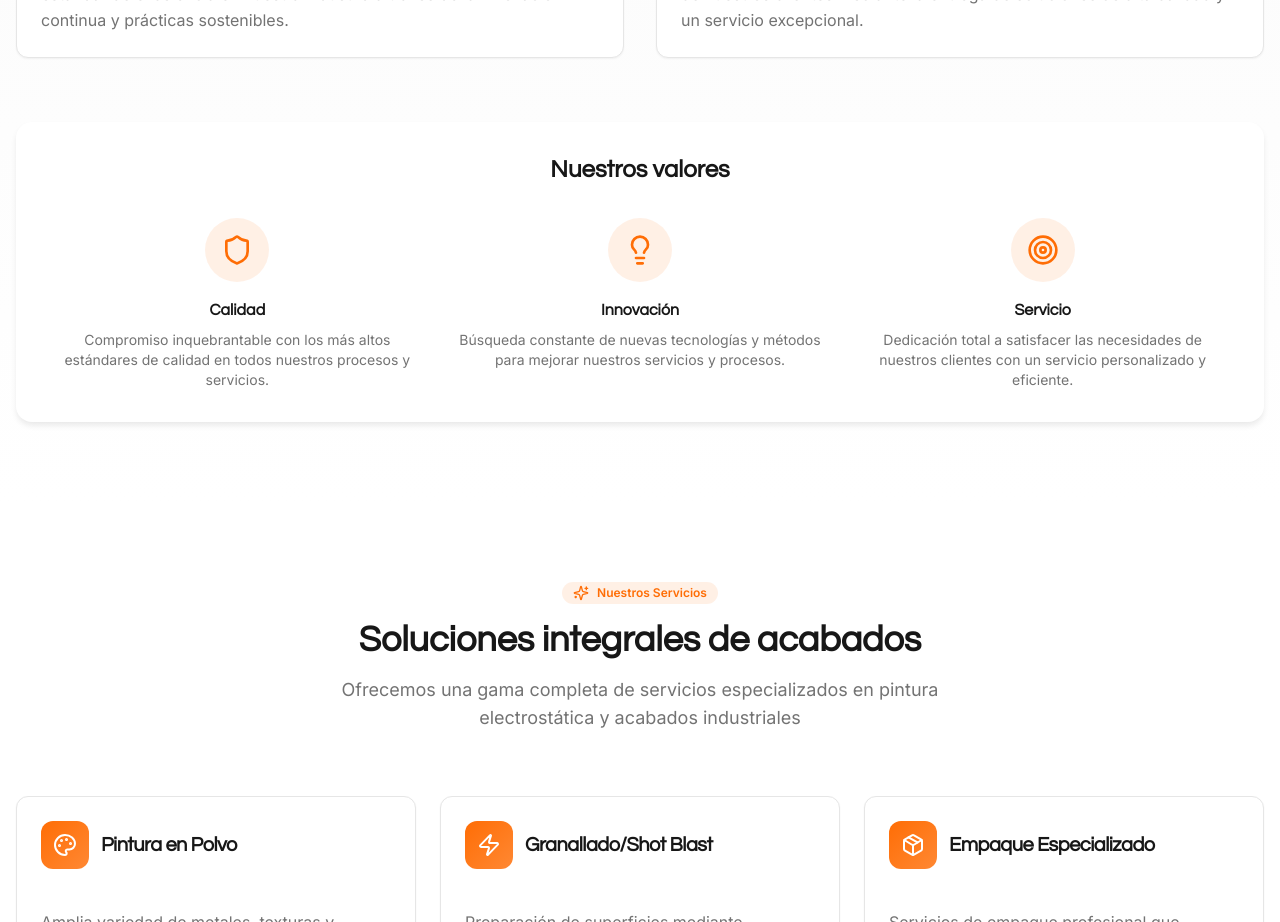
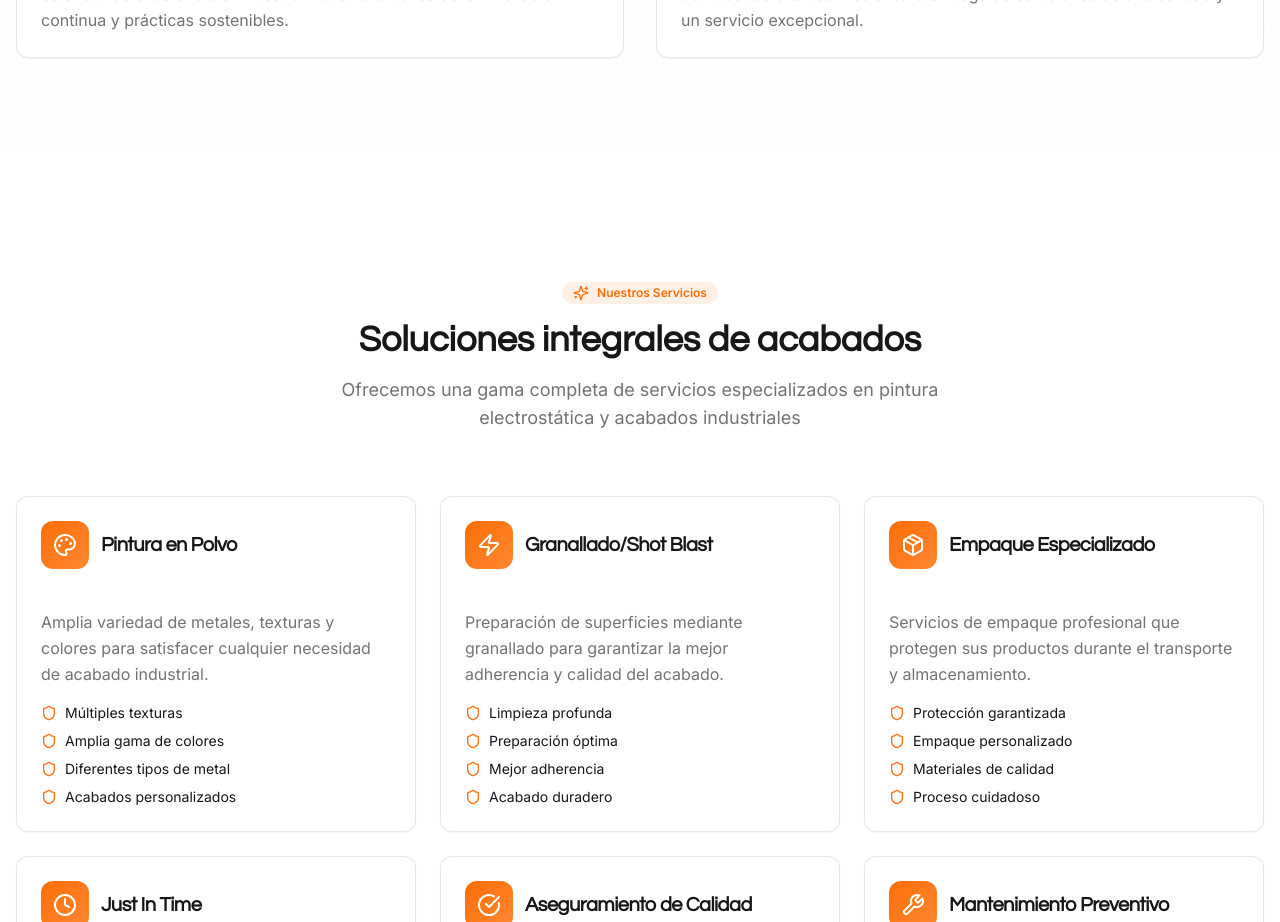
Before and after one commit to ADHERmx/adher-corporate-web-mirror, a React (Vite) app: page / in a window 1280 px wide. Shown: the part 1240-2162 px from the top of the page. Built offline with nearby package versions, Linux system fonts and the light colour scheme; the HTML template or start-up script is replaced by a standard one.

Commit message:
Remove "Our Values" section

```diff
--- a/src/components/AboutUs.tsx
+++ b/src/components/AboutUs.tsx
@@ -52,45 +52,6 @@ const AboutUs = () => {
             </CardContent>
           </Card>
         </div>
-
-        {/* Values */}
-        <div className="bg-white rounded-2xl p-8 shadow-medium">
-          <h3 className="text-2xl font-heading font-semibold text-center mb-8">Nuestros valores</h3>
-          <div className="grid md:grid-cols-3 gap-6">
-            <div className="text-center">
-              <div className="w-16 h-16 bg-primary/10 rounded-full flex items-center justify-center mx-auto mb-4">
-                <Shield className="w-8 h-8 text-primary" />
-              </div>
-              <h4 className="font-heading font-semibold mb-2">Calidad</h4>
-              <p className="text-sm text-muted-foreground">
-                Compromiso inquebrantable con los más altos estándares de calidad en
-                todos nuestros procesos y servicios.
-              </p>
-            </div>
-
-            <div className="text-center">
-              <div className="w-16 h-16 bg-primary/10 rounded-full flex items-center justify-center mx-auto mb-4">
-                <Lightbulb className="w-8 h-8 text-primary" />
-              </div>
-              <h4 className="font-heading font-semibold mb-2">Innovación</h4>
-              <p className="text-sm text-muted-foreground">
-                Búsqueda constante de nuevas tecnologías y métodos para mejorar
-                nuestros servicios y procesos.
-              </p>
-            </div>
-
-            <div className="text-center">
-              <div className="w-16 h-16 bg-primary/10 rounded-full flex items-center justify-center mx-auto mb-4">
-                <Target className="w-8 h-8 text-primary" />
-              </div>
-              <h4 className="font-heading font-semibold mb-2">Servicio</h4>
-              <p className="text-sm text-muted-foreground">
-                Dedicación total a satisfacer las necesidades de nuestros clientes
-                con un servicio personalizado y eficiente.
-              </p>
-            </div>
-          </div>
-        </div>
       </div>
     </section>;
 };
```
